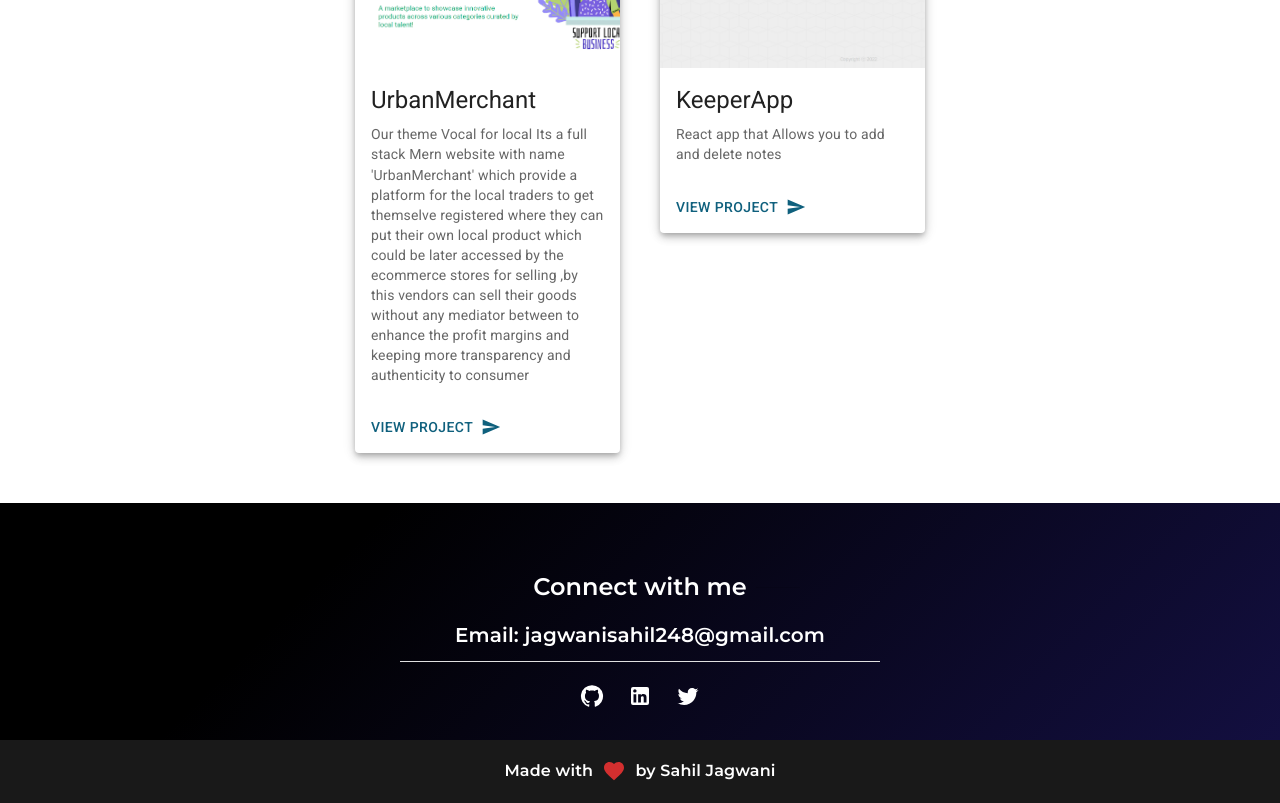
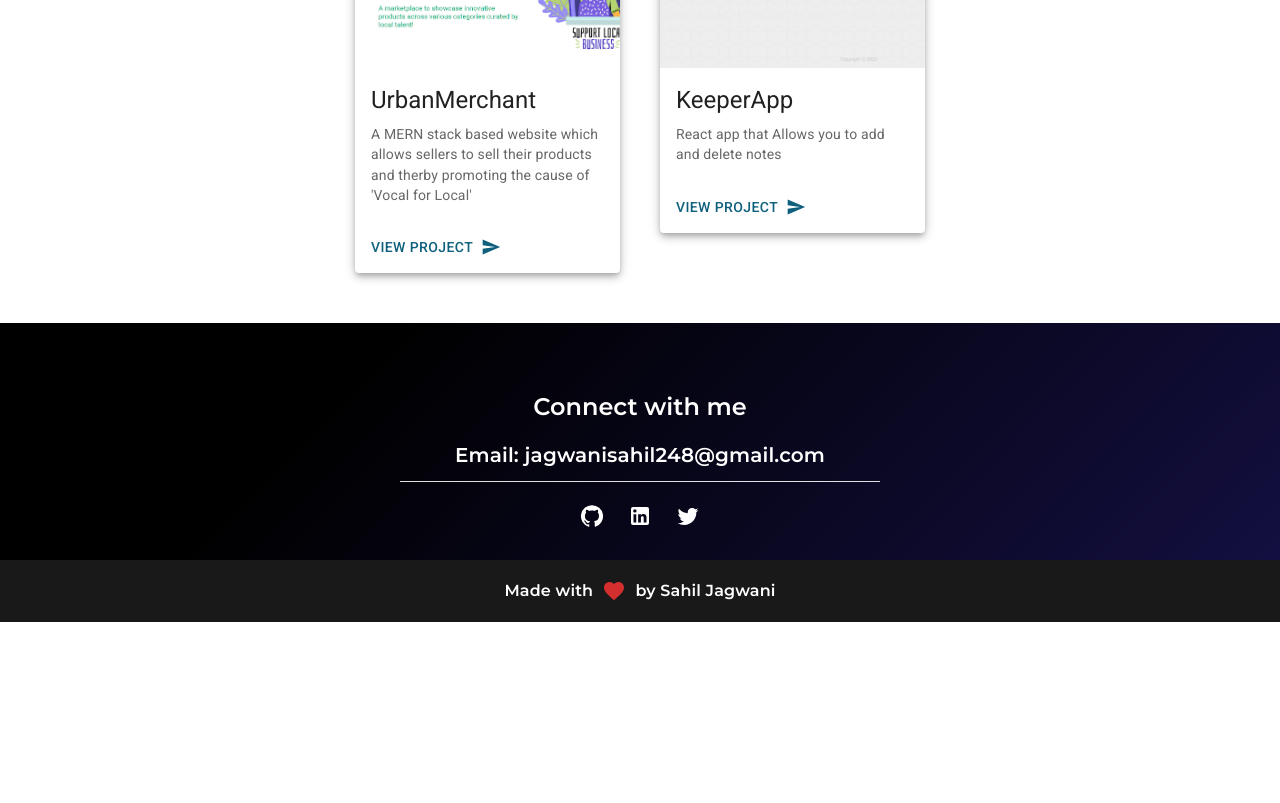
Before and after one commit to dev-sahilll/Portfolio-website, a React (Create React App) app: page / in a window 1280 px wide. Shown: the part 2400-3203 px from the top of the page. After the commit the page ends 3022 px from the top, so only its background shows below. Built offline with nearby package versions, Linux system fonts and the light colour scheme; a web font is replaced by a local one.

Commit message:
Update Projects.js

```diff
--- a/src/components/Projects.js
+++ b/src/components/Projects.js
@@ -9,7 +9,7 @@ const Projects = () => {
 
     {
       title: "UrbanMerchant",
-      desc: "Our theme Vocal for local Its a full stack Mern website with name 'UrbanMerchant' which provide a platform for the local traders to get themselve registered where they can put their own local product which could be later accessed by the ecommerce stores for selling ,by this vendors can sell their goods without any mediator between to enhance the profit margins and keeping more transparency and authenticity to consumer",
+      desc: "A MERN stack based website which allows sellers to sell their products and therby promoting the cause of 'Vocal for Local'",
       image: urban,
       githubLink: "https://github.com/vatsalyasagraya/UrbanMerchant",
       techStack: "JavaScript",
```
